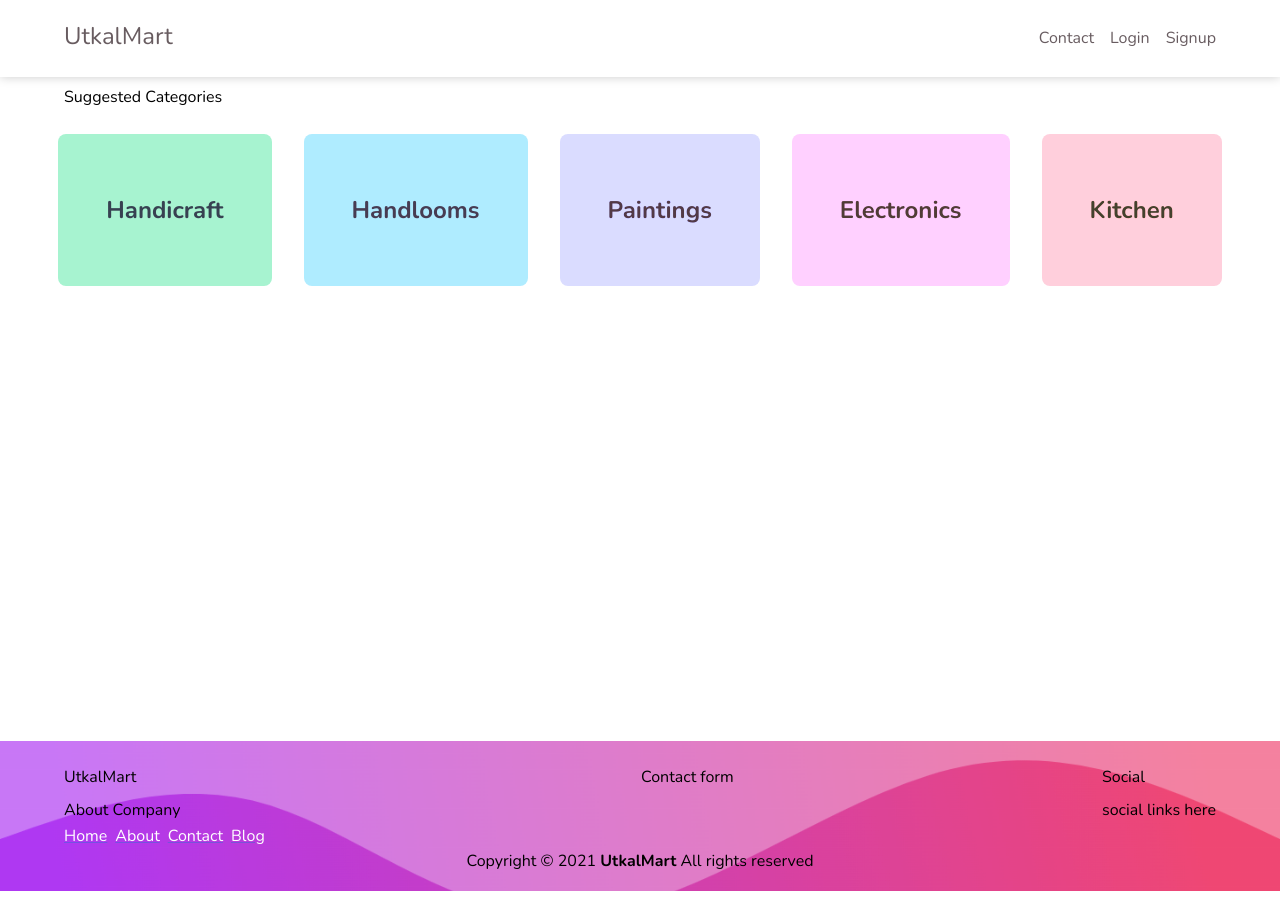
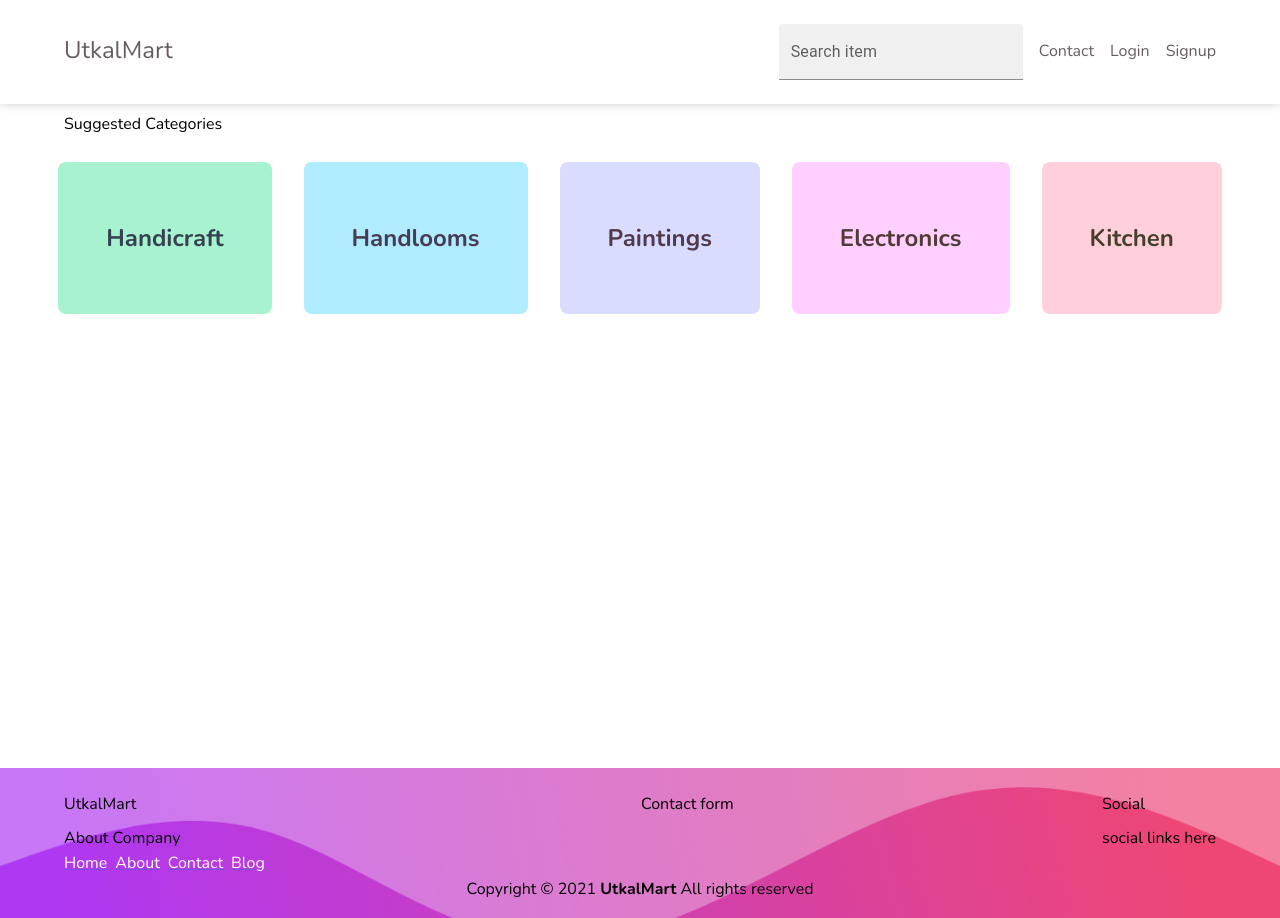
Before and after one commit to AshutoshDash1999/jantrajuga-backend, a React (Create React App) app in the folder client/: page / in a window 1280 px wide. Before the commit the page ends 891 px from the top, so only its background shows below. Built offline with nearby package versions, Linux system fonts and the light colour scheme.

Commit message:
add search input

```diff
--- a/client/src/components/navbar/Navbar.js
+++ b/client/src/components/navbar/Navbar.js
@@ -1,4 +1,4 @@
-import { Container } from '@mui/material';
+import { Container, TextField } from '@mui/material';
 import { Box } from '@mui/system';
 import { Link } from 'react-router-dom';
 import MenuIcon from '@mui/icons-material/Menu';
@@ -42,10 +42,17 @@ const Navbar = () => {
               <h2 className='logo text-2xl'>UtkalMart</h2>
             </Link>
           </Box>
-          <Box display={isMobile ? 'none' : 'block'}>
+          <Box display={isMobile ? 'none' : 'block'} sx={{
+            display: 'flex',
+            justifyContent: 'space-between',
+            alignItems: 'center',
+          }}>
             {/* <Link to='/dashboard' className='nav-link'>
               Dashboard
             </Link> */}
+
+            <TextField style={{marginRight:"1rem"}} id="standard-basic" label="Search item" variant="filled" />
+
             <Link to='/contact' className='nav-link'>
               Contact
             </Link>
```
